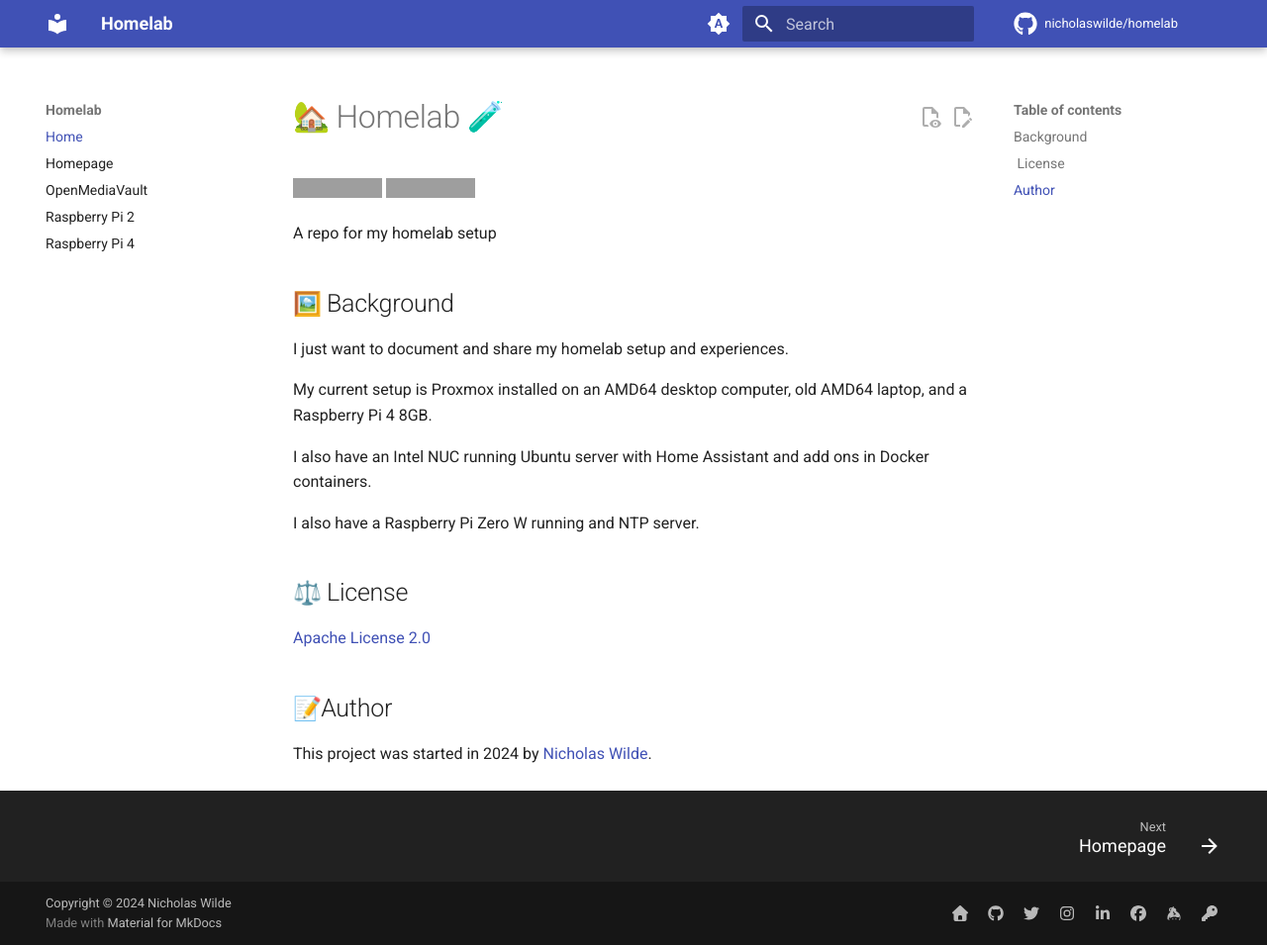
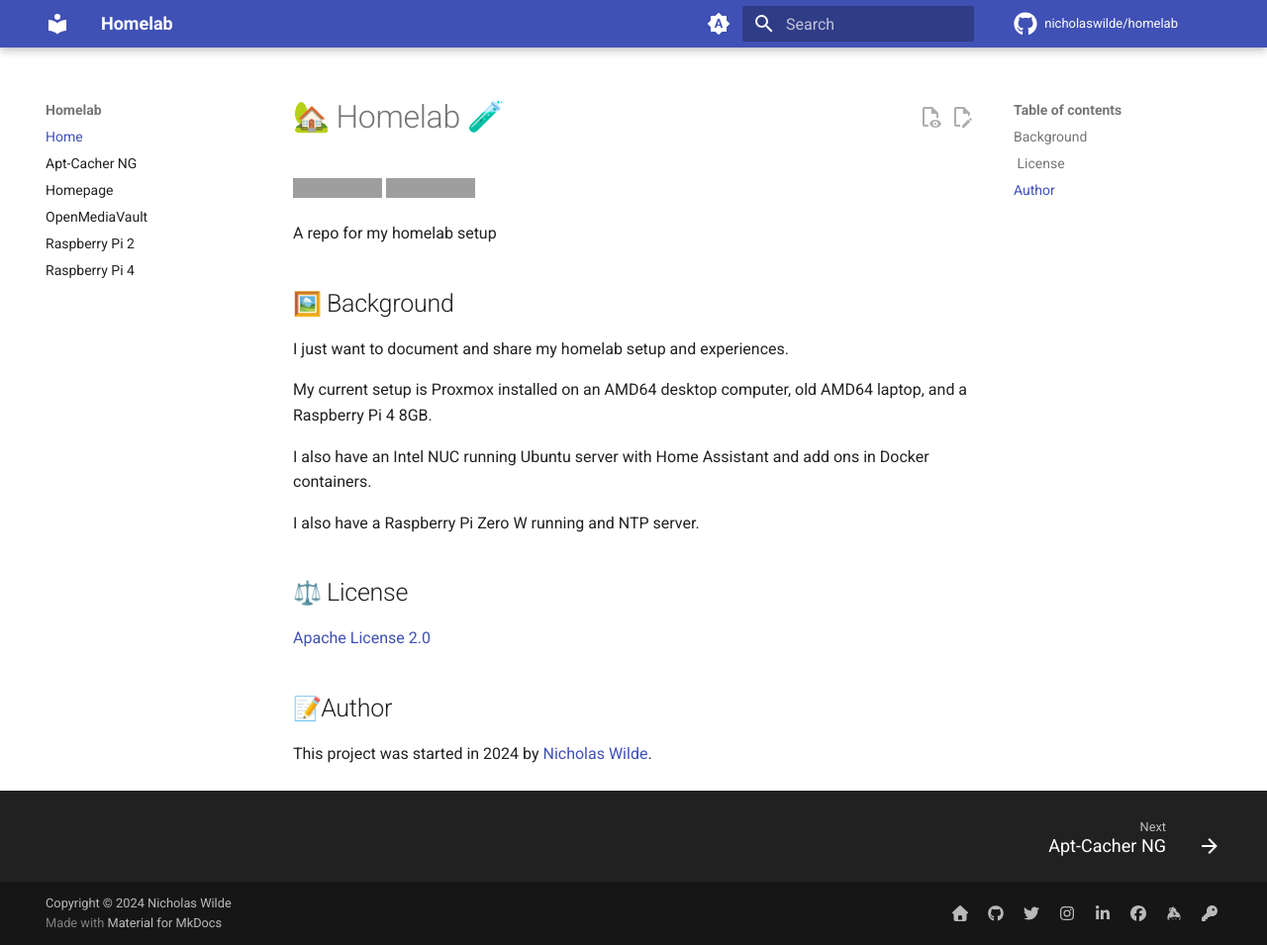
Before and after one commit to nicholaswilde/homelab, an MkDocs documentation site: the page built from docs/index.md, in a window 1280 px wide and 955 px high. Shown: the whole window at 99% size. Built offline with MkDocs 1.6.1 and Material for MkDocs 9.7.7, drawn with Linux system fonts in a browser that asks for light colours; emoji names are drawn with the system emoji font; comment, search, counter and statistics services are not loaded; grey boxes are pictures that could not be loaded.

Commit message:
Update mkdocs.yml

```diff
--- a/mkdocs.yml
+++ b/mkdocs.yml
@@ -15,6 +15,7 @@
 # Page tree
 nav:
   - Home: index.md
+  - Apt-Cacher NG: aptcacherng.md
   - Homepage: homepage.md
   - OpenMediaVault: openmediavault.md
   - Raspberry Pi 2: rpi2.md
```
